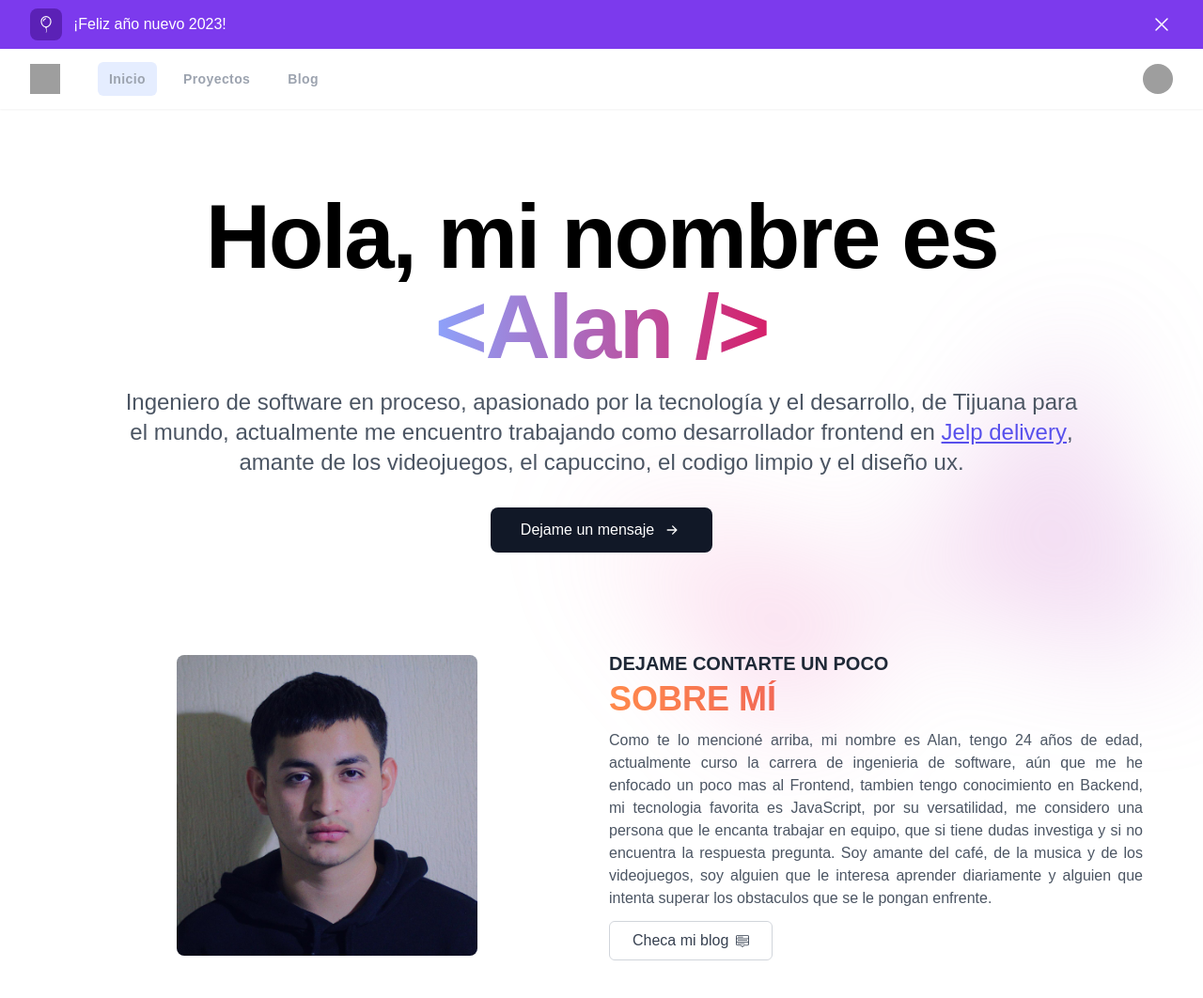
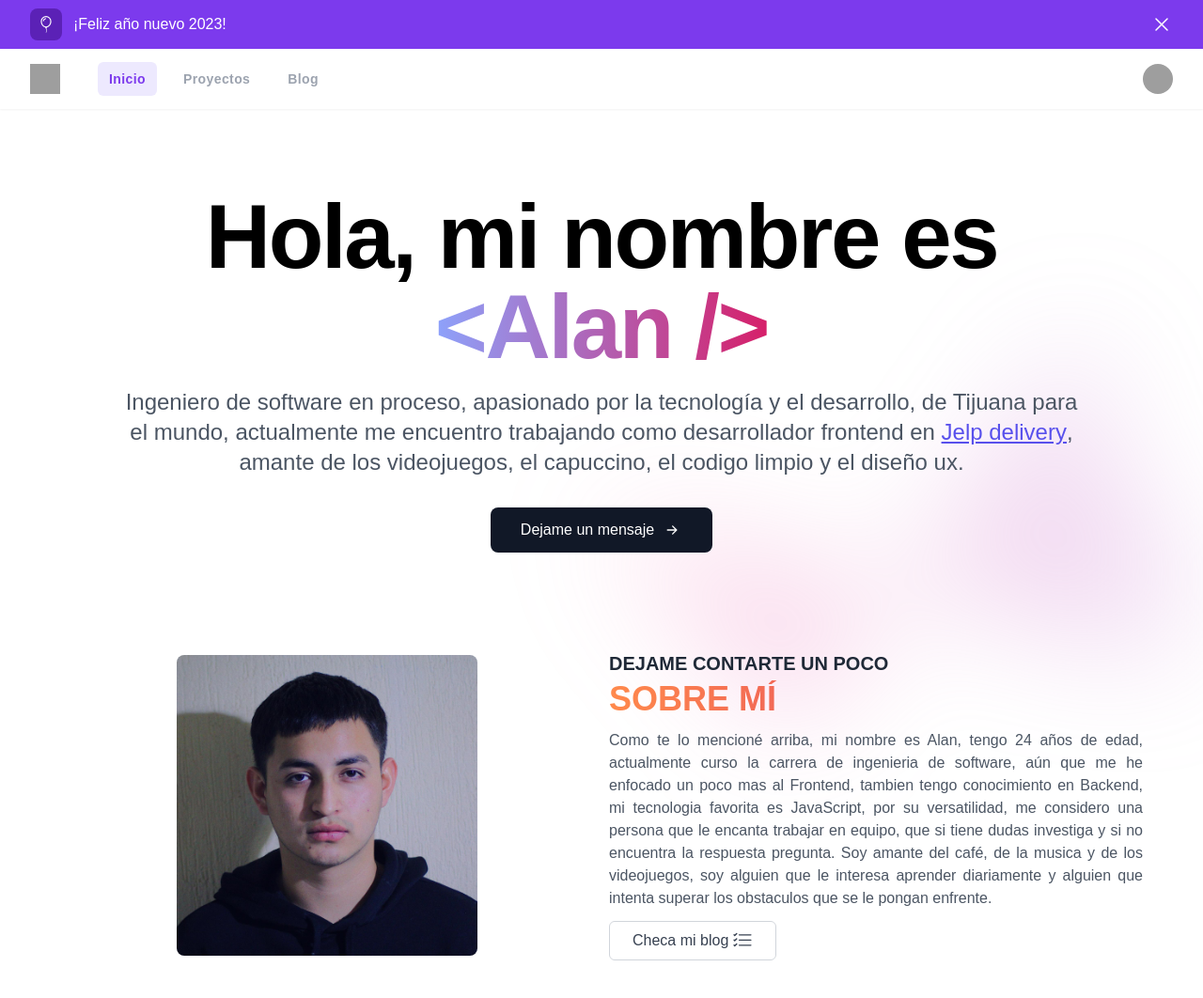
Before and after one commit to alansinbailarin/portfolio, a Vue app: page / in a window 1280 px wide. Shown: the top 1062 px of the page at 94% size. Built offline with nearby package versions, Linux system fonts and the light colour scheme; grey boxes are pictures that could not be loaded.

Commit message:
Redirects to upload the app

```diff
--- a/src/components/AboutMe.vue
+++ b/src/components/AboutMe.vue
@@ -54,14 +54,15 @@
             >
             <svg
               xmlns="http://www.w3.org/2000/svg"
-              width="14"
-              height="14"
+              width="22"
+              height="22"
               fill="currentColor"
-              class="bi bi-menu-up ml-2"
+              class="bi bi-list-check ml-1"
               viewBox="0 0 16 16"
             >
               <path
-                d="M7.646 15.854a.5.5 0 0 0 .708 0L10.207 14H14a2 2 0 0 0 2-2V3a2 2 0 0 0-2-2H2a2 2 0 0 0-2 2v9a2 2 0 0 0 2 2h3.793l1.853 1.854zM1 9V6h14v3H1zm14 1v2a1 1 0 0 1-1 1h-3.793a1 1 0 0 0-.707.293l-1.5 1.5-1.5-1.5A1 1 0 0 0 5.793 13H2a1 1 0 0 1-1-1v-2h14zm0-5H1V3a1 1 0 0 1 1-1h12a1 1 0 0 1 1 1v2zM2 11.5a.5.5 0 0 0 .5.5h8a.5.5 0 0 0 0-1h-8a.5.5 0 0 0-.5.5zm0-4a.5.5 0 0 0 .5.5h11a.5.5 0 0 0 0-1h-11a.5.5 0 0 0-.5.5zm0-4a.5.5 0 0 0 .5.5h6a.5.5 0 0 0 0-1h-6a.5.5 0 0 0-.5.5z"
+                fill-rule="evenodd"
+                d="M5 11.5a.5.5 0 0 1 .5-.5h9a.5.5 0 0 1 0 1h-9a.5.5 0 0 1-.5-.5zm0-4a.5.5 0 0 1 .5-.5h9a.5.5 0 0 1 0 1h-9a.5.5 0 0 1-.5-.5zm0-4a.5.5 0 0 1 .5-.5h9a.5.5 0 0 1 0 1h-9a.5.5 0 0 1-.5-.5zM3.854 2.146a.5.5 0 0 1 0 .708l-1.5 1.5a.5.5 0 0 1-.708 0l-.5-.5a.5.5 0 1 1 .708-.708L2 3.293l1.146-1.147a.5.5 0 0 1 .708 0zm0 4a.5.5 0 0 1 0 .708l-1.5 1.5a.5.5 0 0 1-.708 0l-.5-.5a.5.5 0 1 1 .708-.708L2 7.293l1.146-1.147a.5.5 0 0 1 .708 0zm0 4a.5.5 0 0 1 0 .708l-1.5 1.5a.5.5 0 0 1-.708 0l-.5-.5a.5.5 0 0 1 .708-.708l.146.147 1.146-1.147a.5.5 0 0 1 .708 0z"
               />
             </svg>
           </div>
--- a/src/components/Navbar.vue
+++ b/src/components/Navbar.vue
@@ -16,8 +16,8 @@
                 <RouterLink
                   v-for="item in menu"
                   :to="item.link"
-                  class="text-gray-400 hover:bg-gray-100 hover:text-gray-700 font-semibold px-3 py-2 rounded-md text-sm"
-                  active-class="bg-indigo-100 text-blue-600 font-semibold hover:bg-indigo-200 hover:text-indigo-600 transition duration-300 ease-out"
+                  class="text-gray-400 hover:bg-violet-100 hover:text-violet-500 font-semibold px-3 py-2 rounded-md text-sm"
+                  active-class="bg-violet-100 text-violet-600 font-semibold hover:bg-indigo-200 hover:text-indigo-600 transition duration-300 ease-out"
                   >{{ item.name }}</RouterLink
                 >
               </div>
@@ -110,9 +110,9 @@
           <RouterLink
             v-for="item in menu"
             :to="item.link"
-            class="text-gray-400 block hover:bg-gray-100 hover:text-gray-700 px-3 py-2 rounded-md text-base"
+            class="text-gray-400 font-semibold block hover:bg-violet-100 hover:text-violet-500 px-3 py-2 rounded-md text-base"
             aria-current="page"
-            active-class="bg-indigo-100 text-blue-600 font-semibold hover:bg-indigo-200 hover:text-indigo-600 transition duration-300 ease-out"
+            active-class="bg-violet-100 text-violet-600 font-semibold hover:bg-violet-200 hover:text-violet-600 transition duration-300 ease-out"
             >{{ item.name }}</RouterLink
           >
         </div>
--- a/src/components/trajectory-components/TrajectoryComponent.vue
+++ b/src/components/trajectory-components/TrajectoryComponent.vue
@@ -45,11 +45,13 @@
         <p class="mb-4 text-base font-normal text-gray-500 dark:text-gray-400">
           {{ item.description }}
         </p>
-        <div
+        <a
+          :href="item.link"
+          target="_blank"
           class="inline-flex items-center px-6 py-1.5 cursor-pointer rounded-md border border-gray-400 text-gray-600 font-bold hover:bg-gray-100 transition-all duration-200 ease-in-out"
           v-if="item.link != ''"
         >
-          <a :href="item.link" target="_blank">Visitar</a>
+          <p>Visitar</p>
           <svg
             xmlns="http://www.w3.org/2000/svg"
             width="19"
@@ -65,7 +67,7 @@
               d="M6.586 4.672A3 3 0 0 0 7.414 9.5l.775-.776a2 2 0 0 1-.896-3.346L9.12 3.55a2 2 0 1 1 2.83 2.83l-.793.792c.112.42.155.855.128 1.287l1.372-1.372a3 3 0 1 0-4.243-4.243L6.586 4.672z"
             />
           </svg>
-        </div>
+        </a>
       </li>
     </ol>
   </div>
```
Also changed, not shown: 1 other file (tests, documents, lock files or other folders).
